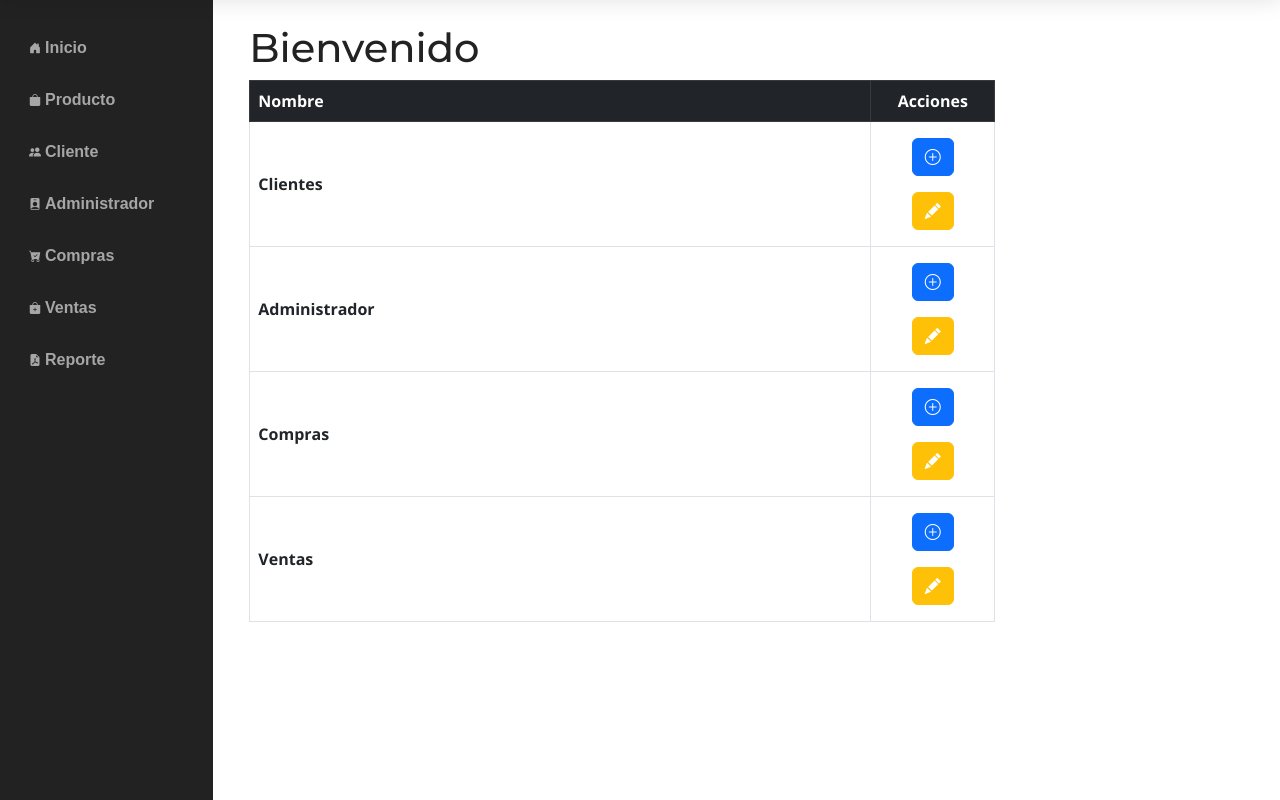
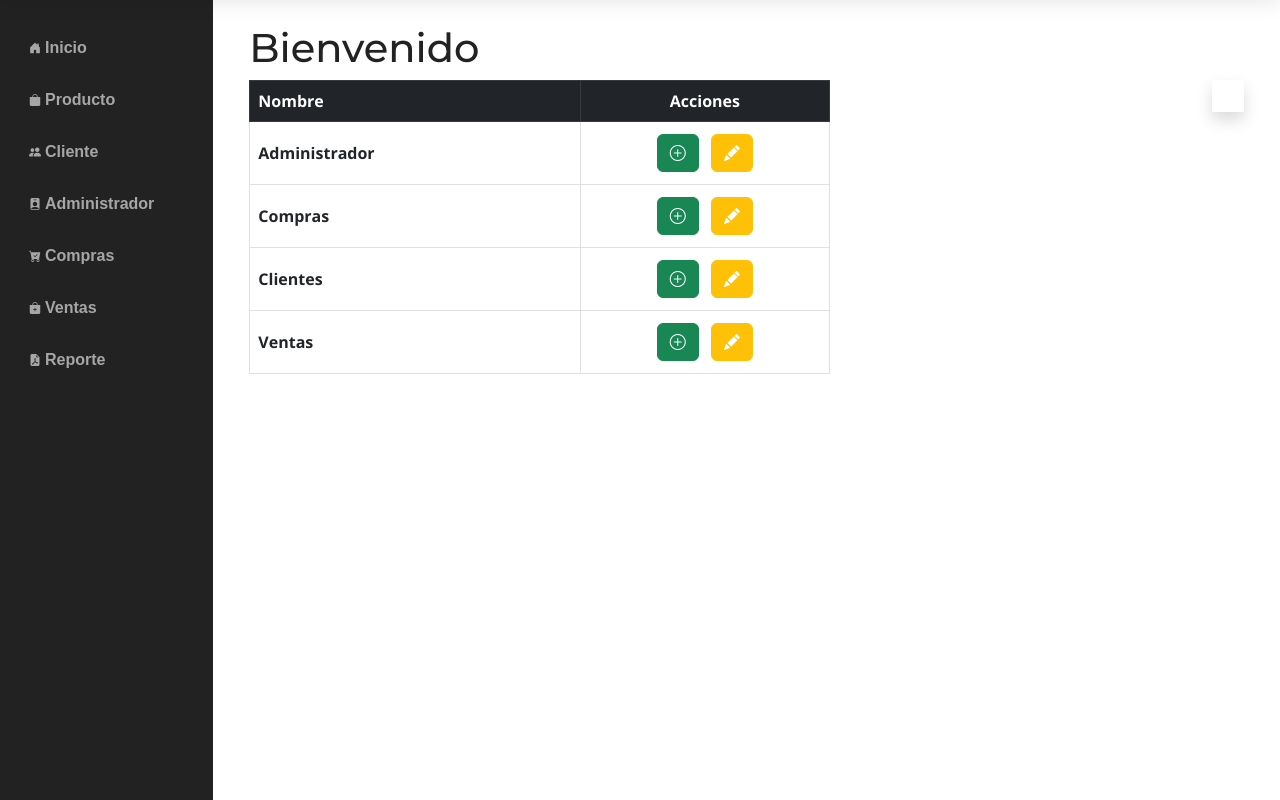
Before and after one commit to marvinortiz22/tekedafash, a Django app: template Administrador/templates/Administrador/index.html in a window 1280 px wide. Shown: the part 70-870 px from the top of the page. Run offline with Django 4.2, Linux system fonts and the light colour scheme; the template is opened without the code that fills it, so the values that code supplies are empty; some libraries are stand-ins or nearby versions.

Commit message:
Formato del calendario y tooltips

```diff
--- a/Administrador/templates/Administrador/index.html
+++ b/Administrador/templates/Administrador/index.html
@@ -1,49 +1,47 @@
 {% extends 'General/baseAdmin.html' %} {% block title %} Inicio {% endblock %}
 {% block body %}
 <h1>Bienvenido</h1>
-<div class="float-end text-center">
+<div class="d-flex d-inline-block float-end text-center box shadow bg-white p-3">
 {{cal|safe}}
-
-  <br />
 </div>
-<div class="col-9 float-lg-start">
+<div class="col-7 float-start">
     <table class="table table-bordered align-middle">
         <thead class="table-dark">
           <tr >
-            <th class="col-10">Nombre</th>
-            <th class="col-2 text-center">Acciones</th>
+            <th class="col-4">Nombre</th>
+            <th class="col-3 text-center">Acciones</th>
           </tr>
         </thead>
         <tbody>
           <tr>
-            <th scope="row">Clientes</th>
-            <td class="text-center">
-                <a href="" class="btn btn-primary m-2"><i class="bi bi bi-plus-circle text-white"></i></a>
-                <a href="" class="btn btn-warning m-2"><i class="bi bi bi-pencil-fill text-white"></i></a>
-            </td>
-
-          </tr>
-          <tr>
             <th scope="row">Administrador</th>
             <td class="text-center">
-                <a href="" class="btn btn-primary m-2"><i class="bi bi bi-plus-circle text-white"></i></a>
-                <a href="" class="btn btn-warning m-2"><i class="bi bi bi-pencil-fill text-white"></i></a>
-                </td>
+                <a href="" class="btn btn-success m-1"><i class="bi bi bi-plus-circle text-white" data-bs-toggle="tooltip" data-bs-placement="top" title="Añadir"></i></a>
+                <a href="" class="btn btn-warning m-1"><i class="bi bi bi-pencil-fill text-white" data-bs-toggle="tooltip" data-bs-placement="top" title="Editar"></i></a>
+            </td>
 
           </tr>
           <tr>
             <th scope="row">Compras</th>
             <td class="text-center">
-                <a href="" class="btn btn-primary m-2"><i class="bi bi bi-plus-circle text-white"></i></a>
-                <a href="" class="btn btn-warning m-2"><i class="bi bi bi-pencil-fill text-white"></i></a>
+              <a href="" class="btn btn-success m-1"><i class="bi bi bi-plus-circle text-white" data-bs-toggle="tooltip" data-bs-placement="top" title="Añadir"></i></a>
+              <a href="" class="btn btn-warning m-1"><i class="bi bi bi-pencil-fill text-white" data-bs-toggle="tooltip" data-bs-placement="top" title="Editar"></i></a>
+                </td>
+
+          </tr>
+          <tr>
+            <th scope="row">Clientes</th>
+            <td class="text-center">
+              <a href="" class="btn btn-success m-1"><i class="bi bi bi-plus-circle text-white" data-bs-toggle="tooltip" data-bs-placement="top" title="Añadir"></i></a>
+              <a href="" class="btn btn-warning m-1"><i class="bi bi bi-pencil-fill text-white" data-bs-toggle="tooltip" data-bs-placement="top" title="Editar"></i></a>
                 </td>
 
           </tr>
           <tr>
             <th scope="row">Ventas</th>
             <td class="text-center">
-                <a href="" class="btn btn-primary m-2"><i class="bi bi bi-plus-circle text-white"></i></a>
-                <a href="" class="btn btn-warning m-2"><i class="bi bi bi-pencil-fill text-white"></i></a>
+              <a href="" class="btn btn-success m-1"><i class="bi bi bi-plus-circle text-white" data-bs-toggle="tooltip" data-bs-placement="top" title="Añadir"></i></a>
+              <a href="" class="btn btn-warning m-1"><i class="bi bi bi-pencil-fill text-white" data-bs-toggle="tooltip" data-bs-placement="top" title="Editar"></i></a>
                 </td>
 
           </tr>
```
Also changed, not shown: Administrador/views.py (+2 -2 lines).
